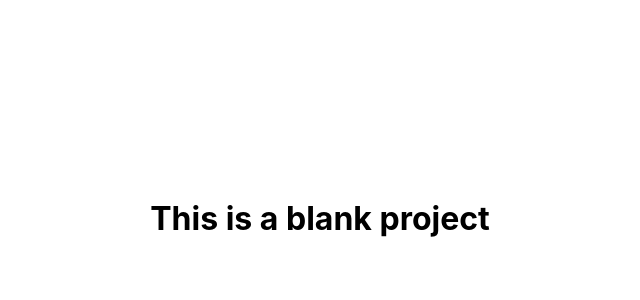
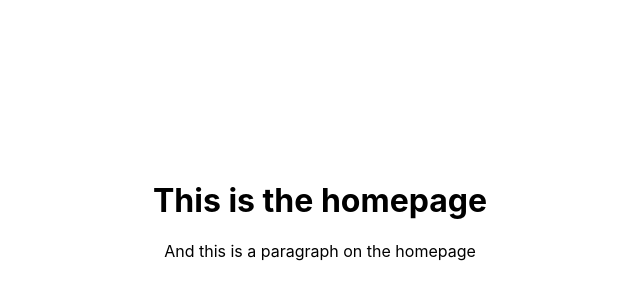
Before and after one commit to michael-j-coyne/trivia-battle, a React (Vite) app: page / in a window 1280 px wide. Shown: the part 182-482 px from the top of the page, without its empty margins (320-960 px from the left). Built offline with nearby package versions, Linux system fonts and the light colour scheme.

Commit message:
Add BrowserRouter, Home page

```diff
--- a/src/App.jsx
+++ b/src/App.jsx
@@ -1,7 +1,15 @@
 import "./App.css";
+import Home from "./pages/Home";
+import { BrowserRouter, Routes, Route } from "react-router-dom";
 
 function App() {
-  return <h1>This is a blank project</h1>;
+  return (
+    <BrowserRouter>
+      <Routes>
+        <Route path="/" element={<Home />} />
+      </Routes>
+    </BrowserRouter>
+  );
 }
 
 export default App;
--- /dev/null
+++ b/src/pages/Home.jsx
@@ -0,0 +1,8 @@
+export default function Home() {
+  return (
+    <div>
+      <h1>This is the homepage</h1>
+      <p>And this is a paragraph on the homepage</p>
+    </div>
+  );
+}
```
